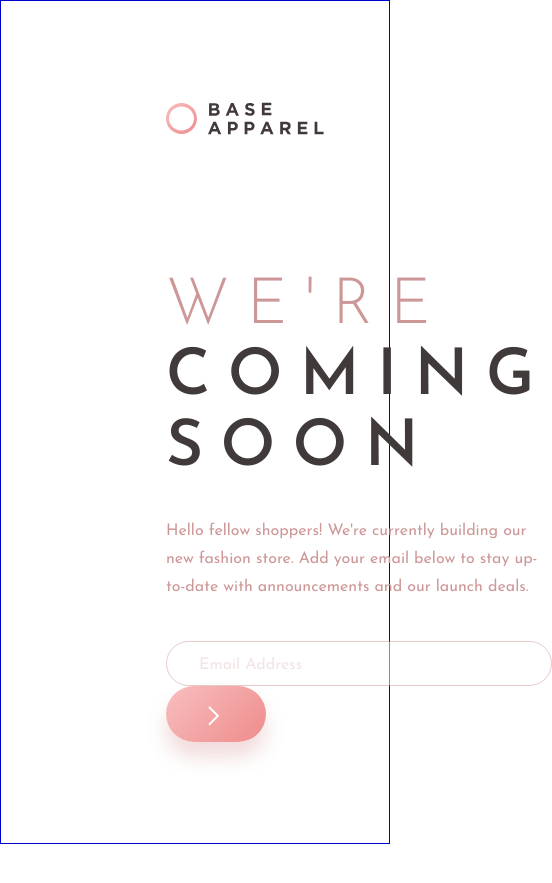
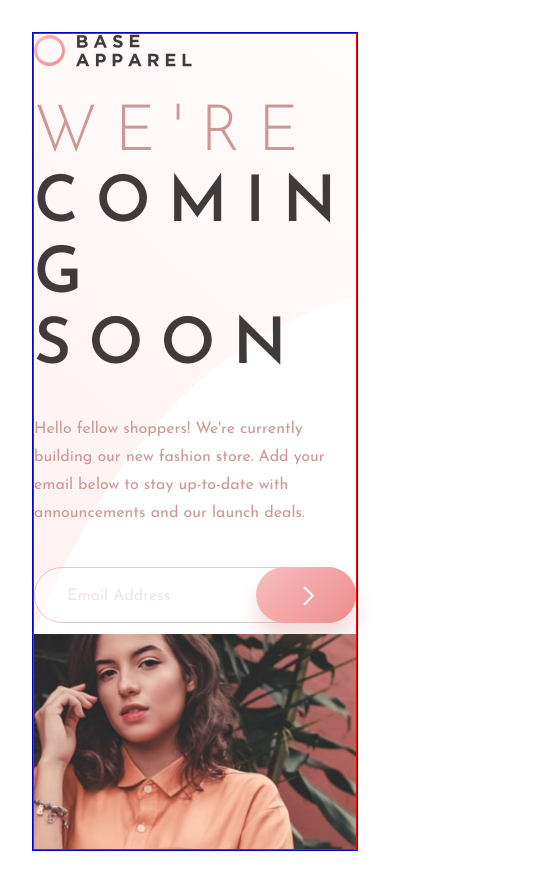
Before and after one commit to ostapyshyn/FM-Base-Apparel-coming-soon-page, a React (Create React App) app: page / in a window 390 px wide. Shown: the whole page, 552 px wide, since content can reach past the window. Before the commit the page ends 844 px from the top, so only its background shows below. Built offline with nearby package versions, Linux system fonts and the light colour scheme.

Commit message:
Start mobile styles

```diff
--- a/src/App.js
+++ b/src/App.js
@@ -1,4 +1,4 @@
-import './App.css';
+import './App.scss';
 import BaseApparel from './components/BaseApparel';
 
 function App() {
--- a/src/App.css
+++ b/src/App.scss
@@ -1,3 +1,5 @@
+@import './index.scss';
+
 .App {
   display: flex;
   flex-direction: column;
@@ -8,4 +10,8 @@
   max-width: 1440px;
   border: 1px solid mediumblue;
   margin: auto;
+
+  @include mq(1350px) {
+    height: auto;
+  }
 }
--- a/src/assets/baseApparel.module.scss
+++ b/src/assets/baseApparel.module.scss
@@ -1,9 +1,14 @@
+@import '../../src/index.scss';
+
 section {
   width: 100%;
 
   display: flex;
+  border: 1px solid red;
 
-  align-items: center;
+  @include mq(1111px) {
+    flex-direction: column;
+  }
 
   picture {
     max-width: 610px;
@@ -11,26 +16,50 @@ section {
 
   article {
     width: 100%;
+    background-image: url(./svg/bg-pattern-desktop.svg);
+    background-size: cover;
 
-    display: flex;
-    flex-direction: column;
-    justify-content: center;
+    // display: flex;
+    // flex-direction: column;
+    // justify-content: center;
     max-width: 445px;
     margin-right: 220px;
     margin-left: 165px;
+    margin-top: 64.91px;
+
+    @include mq(1350px) {
+      margin-top: 0;
+      margin-right: 0px;
+      margin-left: 0px;
+    }
 
     svg {
       margin-bottom: 136.09px;
+      @include mq(1350px) {
+        margin-bottom: 32px;
+      }
+    }
+
+    .input_field {
+      position: relative;
+
+      svg {
+        position: absolute;
+        margin-bottom: 0px;
+        right: 119px;
+        top: 16px;
       }
 
       input {
-      padding-top: 15px;
+        padding-top: 20px;
         padding-left: 32px;
-      padding-bottom: 13px;
+        padding-bottom: 19px;
         mix-blend-mode: normal;
         opacity: 0.5;
         border: 1px solid var(--desaturated-red);
         border-radius: 28px;
+        width: 100%;
+        margin-bottom: 11px;
 
         &::placeholder {
           font-family: 'Josefin Sans';
@@ -43,6 +72,7 @@ section {
           opacity: 0.5;
         }
       }
+
       button {
         background: linear-gradient(135deg, #f8bfbf 0%, #ee8b8b 100%);
         box-shadow: 0px 15px 20px rgba(198, 110, 110, 0.247569);
@@ -50,12 +80,29 @@ section {
         width: 100px;
         height: 56px;
         border: none;
-      position: relative;
+        position: absolute;
+        right: 0;
+        top: 0px;
+        cursor: pointer;
+        &:active {
+          transform: scale(0.98);
+          background: linear-gradient(135deg, #f8bfbf 100%, #ee8b8b 50%);
+        }
         svg {
           position: absolute;
-        top: 20px;
-        left: 42px;
+          top: 19px;
+          left: 47px;
         }
+      }
+    }
+
+    .error {
+      font-family: 'Josefin Sans';
+      font-weight: 400;
+      font-size: 13px;
+      color: var(--soft-red);
+      margin-left: 32px;
+      margin-bottom: 0;
     }
 
     h2 {
--- a/src/components/BaseApparel.jsx
+++ b/src/components/BaseApparel.jsx
@@ -1,12 +1,32 @@
-import React from 'react';
+import React, { useState } from 'react';
 import styles from '../assets/baseApparel.module.scss';
 
 import { ReactComponent as Logo } from '../assets/svg/logo.svg';
 import { ReactComponent as Arrow } from '../assets/svg/icon-arrow.svg';
+import { ReactComponent as Error } from '../assets/svg/icon-error.svg';
 import hero_desktop from '../assets/hero-desktop.jpg';
 import hero_mobile from '../assets/hero-mobile.jpg';
 
 function BaseApparel() {
+  const [email, setEmail] = useState('');
+  const [message, setMessage] = useState('');
+
+  const handleOnChange = (e) => {
+    setEmail(e.target.value);
+  };
+
+  const emailValidation = () => {
+    const regEx = /[^@ \t\r\n]+@[^@ \t\r\n]+\.[^@ \t\r\n]+/;
+    if (!regEx.test(email) && email !== '') {
+      setMessage('Please provide a valid email');
+    } else if (email === '') {
+      setMessage('Please provide a valid email');
+    } else {
+      setMessage('');
+      setEmail('');
+    }
+  };
+
   return (
     <section>
       <article>
@@ -18,10 +38,21 @@ function BaseApparel() {
           Hello fellow shoppers! We're currently building our new fashion store. Add your email
           below to stay up-to-date with announcements and our launch deals.
         </p>
-        <input type="text" placeholder="Email Address" />
-        <button>
-          <Arrow />
-        </button>
+        <div className={styles.input_field}>
+          <input
+            id="email"
+            type="email"
+            value={email}
+            onChange={handleOnChange}
+            placeholder="Email Address"
+          />
+          {message && <Error />}
+          <p className={styles.error}>{message}</p>
+
+          <button onClick={emailValidation}>
+            <Arrow />
+          </button>
+        </div>
       </article>
 
       <picture>
--- a/src/index.scss
+++ b/src/index.scss
@@ -8,9 +8,9 @@
 }
 
 :root {
---desaturated-red: hsl(0, 36%, 70%);
---soft-red: hsl(0, 93%, 68%);
---dark-grayish-red: hsl(0, 6%, 24%);
+  --desaturated-red: hsl(0, 36%, 70%);
+  --soft-red: hsl(0, 93%, 68%);
+  --dark-grayish-red: hsl(0, 6%, 24%);
 }
 
 @mixin mq($size) {
@@ -53,6 +53,10 @@ body {
     'Cantarell', 'Fira Sans', 'Droid Sans', 'Helvetica Neue', sans-serif;
   -webkit-font-smoothing: antialiased;
   -moz-osx-font-smoothing: grayscale;
+  @include mq(1350px) {
+    padding-block: 32px;
+    padding-inline: 32px;
+  }
 }
 
 code {
```
Lines whose indentation alone changed are shown as unchanged.
